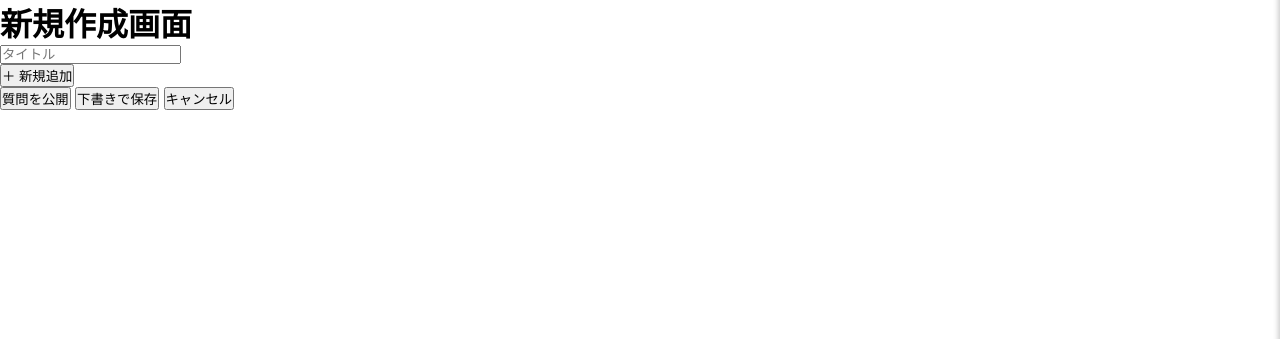
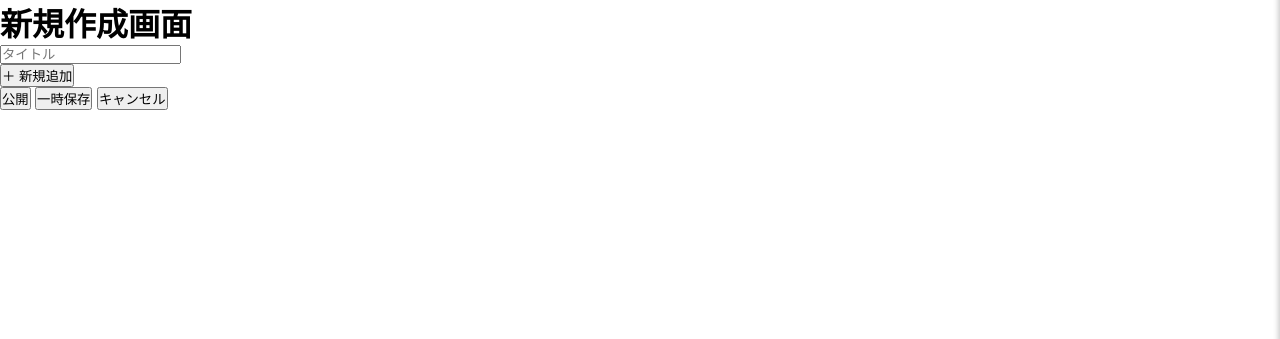
Before and after one commit to GraduationProduction2025/Echo-Nest, a Django app: page /create_ques/ in a window 1280 px wide. Shown: the part 151-490 px from the top of the page. Run offline with Django 3.2, Linux system fonts and the light colour scheme.

Commit message:
公開と一時保存ボタンの見た目変更

```diff
--- a/templates/surveys/create_ques.html
+++ b/templates/surveys/create_ques.html
@@ -25,8 +25,8 @@
     <div class="submit-container">
         <!-- 質問を作成 -->
         <div class="create-ques">
-            <button type="submit" class="create-ques-btn" id="create-ques-btn" name="action" value="create">質問を公開</button>
-            <button type="submit" class="tem-ques-btn" id="tem-ques-btn" name="action" value="tem">下書きで保存</button>
+            <button type="submit" class="create-ques-btn" id="create-ques-btn" name="action" value="create">公開</button>
+            <button type="submit" class="tem-ques-btn" id="tem-ques-btn" name="action" value="tem">一時保存</button>
             <button type="button" class="cancel-ques-btn" onclick="history.back()">キャンセル</button>
         </div>
     </div>
```
